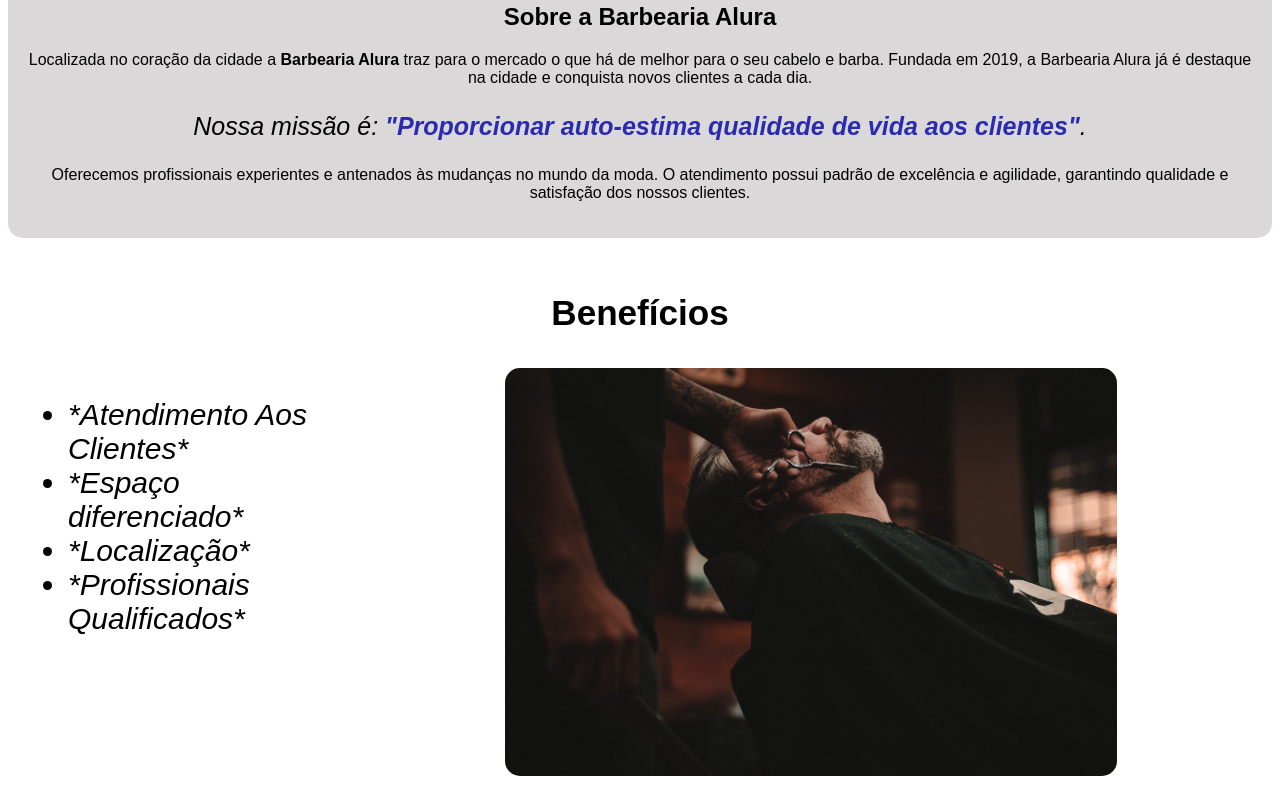
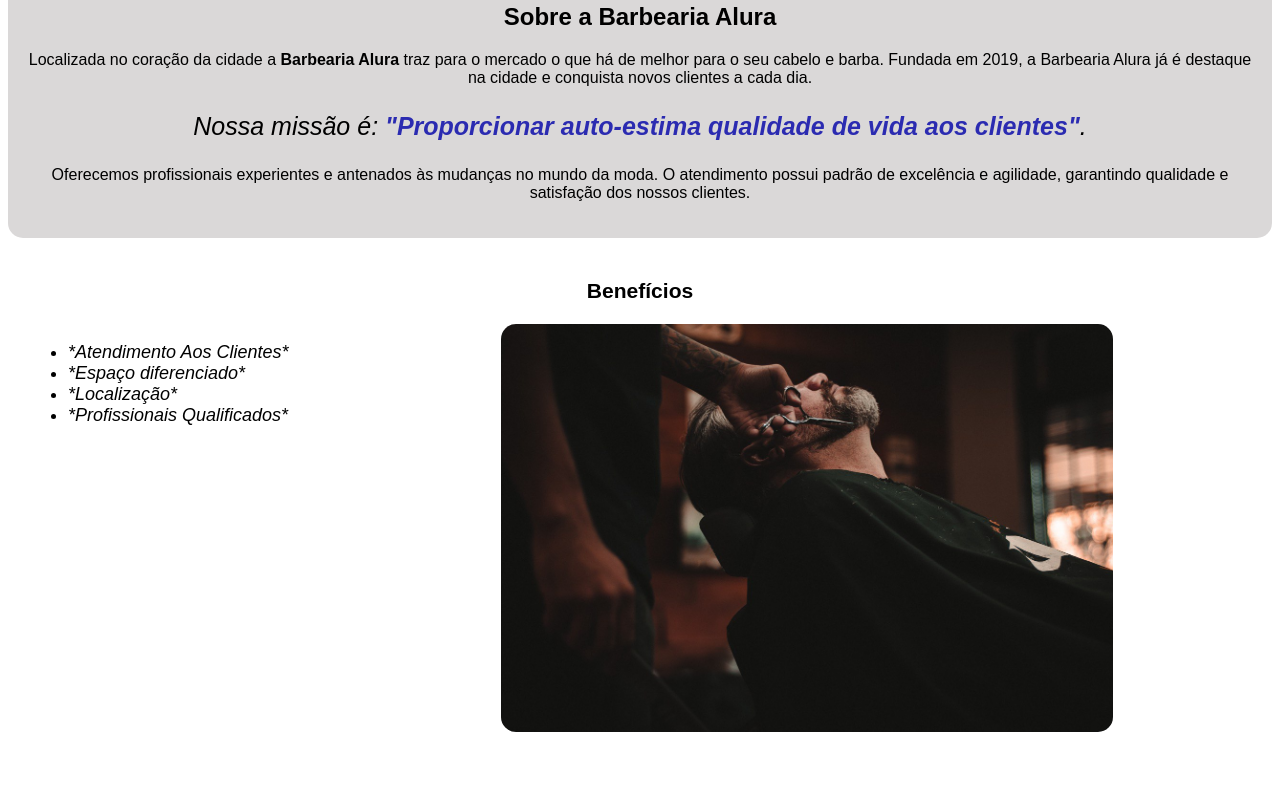
Before and after one commit to caioornelasoficial/BarbeariaCaio, a plain HTML site: page index.html in a window 1280 px wide. Shown: the part 595-1406 px from the top of the page. After the commit the page ends 1360 px from the top, so only its background shows below. Drawn offline with Linux system fonts and the light colour scheme.

Commit message:
Atualização FInal

```diff
--- a/style.css
+++ b/style.css
@@ -40,7 +40,7 @@ em strong {
 .beneficios {
 	background: #FFFFFF;
 	padding: 20px;
-	font-size: 30px;
+	font-size: 18px;
 }
 
 
```
